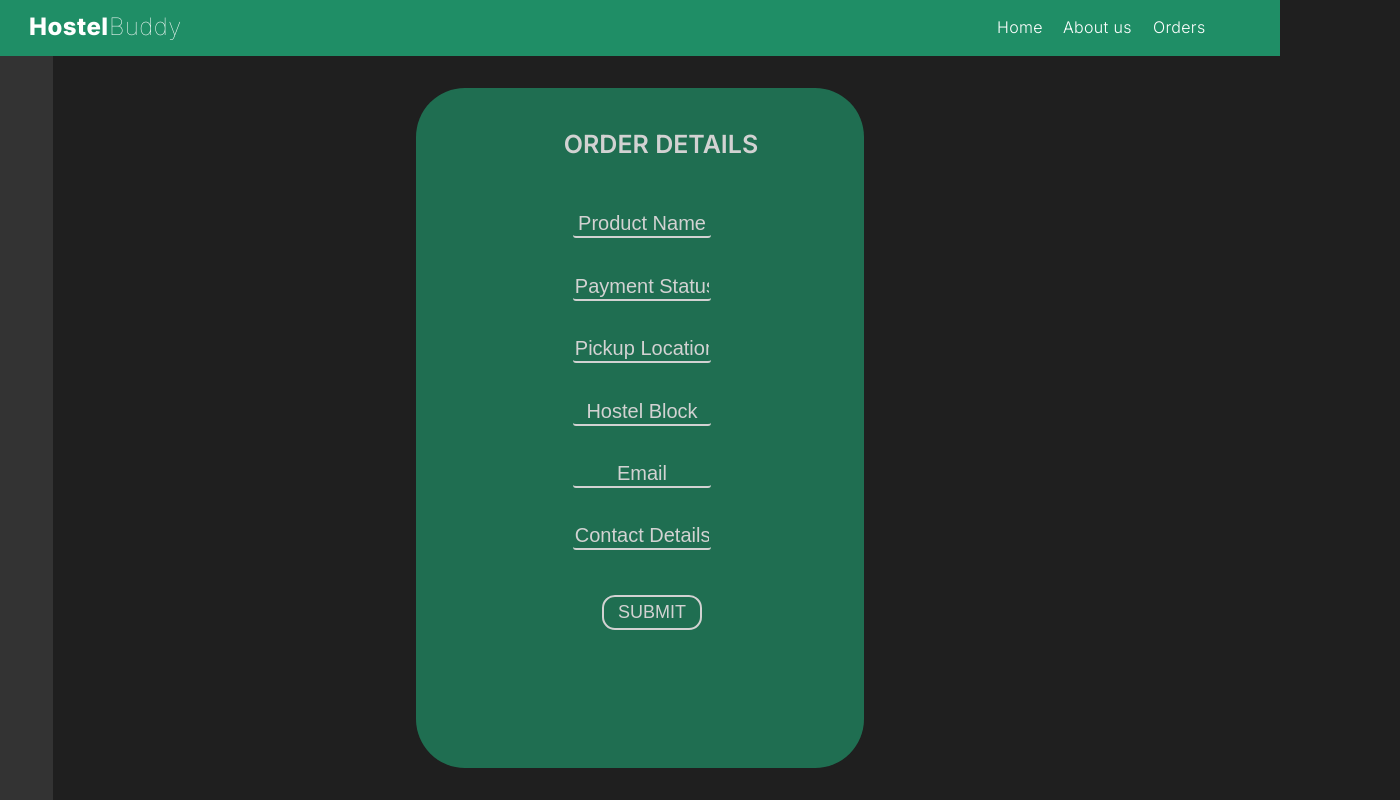
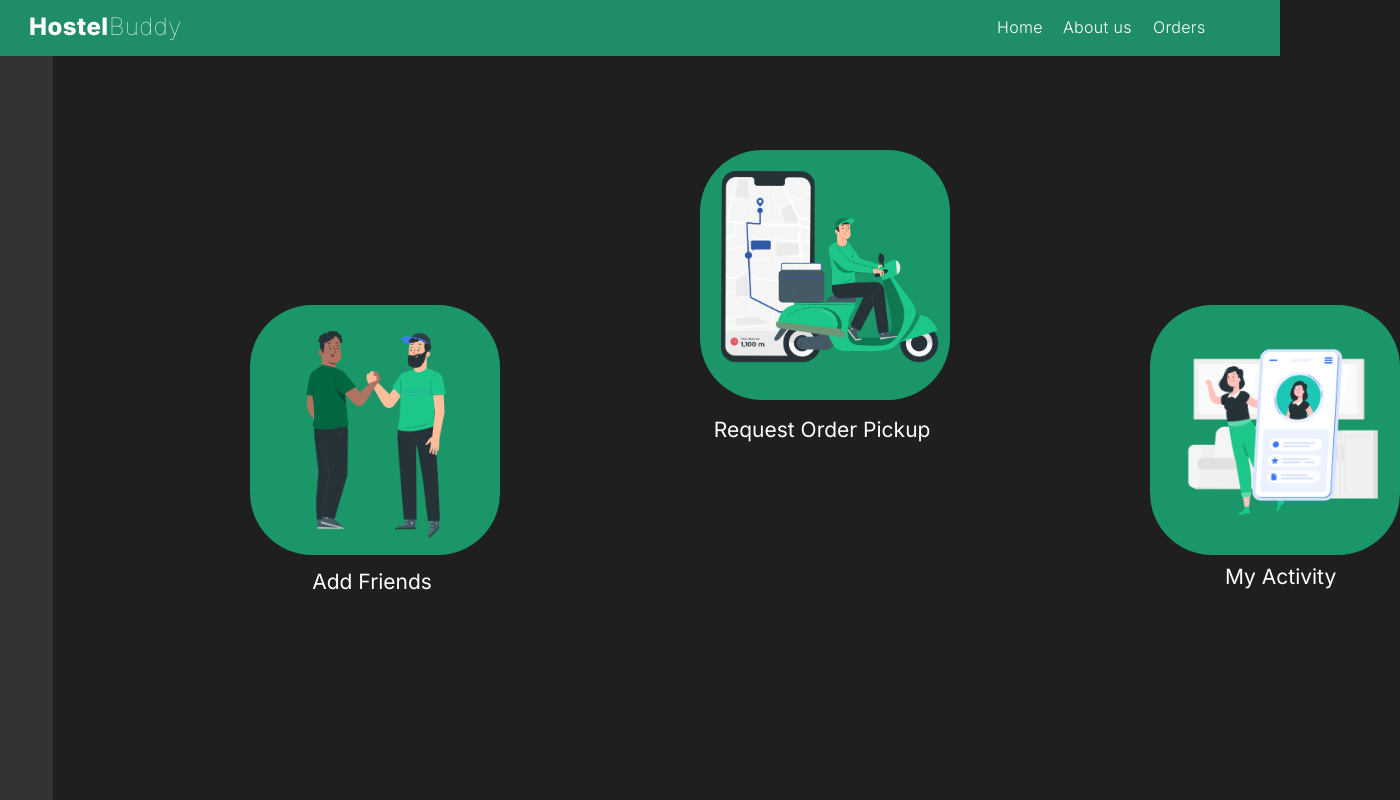
Before and after one commit to Pandey4196/hostel-buddy, a React (Create React App) app: page /landing in a window 1280 px wide. Shown: the whole page, 1400 px wide, since content can reach past the window. Built offline with nearby package versions, Linux system fonts and the light colour scheme.

Commit message:
latest commit

```diff
--- a/src/App.js
+++ b/src/App.js
@@ -1,17 +1,29 @@
 import React, { useState } from "react";
 import Landing from "./components/Landing";
 import { BrowserRouter as Router,
-  Route,} from "react-router-dom";
+  Route,Routes,} from "react-router-dom";
 import SignupForm from "./components/SignupForm"
 import Intro from "./components/Intro";
 import LoginForm from "./components/LoginForm";
 import OrderDetails from "./components/OrderDetails";
 
+
+
 function App() {
 
     return (
       <>
-        <OrderDetails />
+      <Router>
+        <Routes>
+          <Route path="/" element={<Intro />} />
+          <Route path="/login" element={<LoginForm />} />
+          <Route path="/signup" element={<SignupForm />} />
+          <Route path="/landing" element={<Landing/>} />
+
+
+
+        </Routes>
+      </Router>
       </>
   );
 }
--- a/src/components/LoginForm.js
+++ b/src/components/LoginForm.js
@@ -7,7 +7,7 @@ export default function LoginPage() {
     return (
         <>
             <Template />
-            <h1>your mom</h1>
+
 
         </>
     )
--- a/src/components/SignupForm.js
+++ b/src/components/SignupForm.js
@@ -1,6 +1,7 @@
 import React, { useState } from "react";
+
+import { Link } from "react-router-dom";
 import Template from "./Template";
-import { Link } from "react-router-dom";
 
 export default function SignupForm() {
 
--- a/src/components/Template.js
+++ b/src/components/Template.js
@@ -1,9 +1,12 @@
 import React from "react";
+import {Link} from "react-router-dom";
+
 
 export default function Template() {
 
     return (
         <>
+
             <div className="sidebar">
 
            </div>
--- a/src/index.css
+++ b/src/index.css
@@ -37,6 +37,7 @@ background: #1F1F1F;
 color: #1DC789;
 border-radius: 76px;
 font-size: 20px;
+cursor: pointer;
 
 }
 
@@ -54,6 +55,7 @@ fill-opacity: 1;
 border: 2px solid #1F1F1F;
 border-radius: 77px;
 font-size: 20px;
+cursor: pointer;
 }
 
 .main-solid-one {
@@ -288,7 +290,7 @@ border-radius: 62px;
 .button-text {
   position: relative;
   margin-top: 5%;
-  margin-left: 25%;
+  margin-left: 24.9%;
   color: white;
   font-size: 21px;
 
@@ -297,7 +299,7 @@ border-radius: 62px;
 .button-text-two {
   position: relative;
 
-  margin-left: 6%;
+  margin-left: 5.5%;
   margin-top: 20%;
   color: white;
   font-size: 21px;
@@ -306,7 +308,8 @@ border-radius: 62px;
 
 .button-text-three {
   position: relative;
-  margin-left: 25%;
+  margin-top: 8%;
+  margin-left: 30%;
   color: white;
   font-size: 21px;
   margin-top: 18%;
@@ -564,8 +567,6 @@ padding-bottom: 0px;
 
 }
 
-
-
 ::placeholder{
   color: white;
   text-align: center;
```
Also changed, not shown: src/components/Intro.js (+7 -5 lines).
